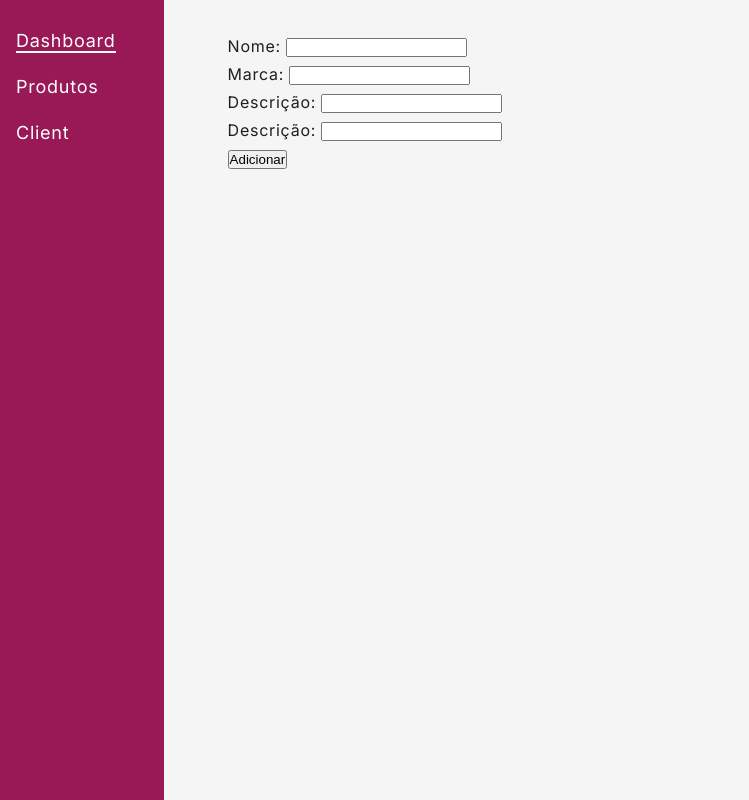
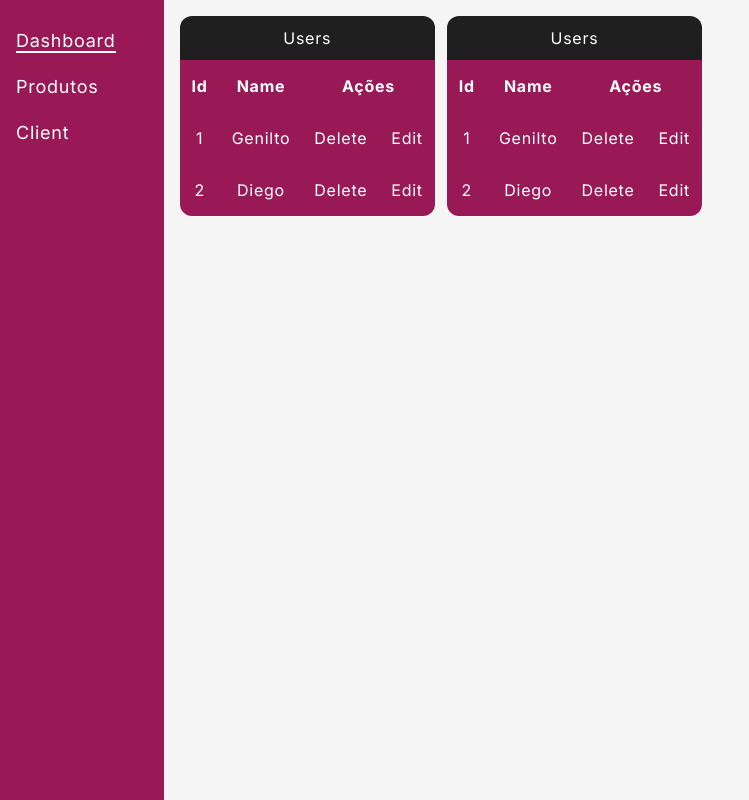
Before and after one commit to PedroAloonso/Digital-College-FullStack, a React (Vite) app: page /dashboard in a window 1280 px wide. Shown: the whole page, without its empty margins (0-749 px from the left). Built offline with nearby package versions, Linux system fonts and the light colour scheme.

Commit message:
feat: add Table component and integrate it into Dashboard; update styles for layout and improve structure

```diff
--- /dev/null
+++ b/src/components/Table/Table.jsx
@@ -0,0 +1,38 @@
+import style from "./table.module.scss";
+
+export default function Table({ columns, data, tableName }) {
+    // TODO: Implementar uma paginação nas tabelas, por enquanto usando o scroll
+    // TODO: Adicionar o botão de adicionar que chama um modal
+    return (
+        <table className={style.table}>
+            <caption>{tableName}</caption>
+            <thead>
+                <tr>
+                    {columns.map((value, index) => {
+                        return (
+                            <th key={index} scope="col">
+                                {value}
+                            </th>
+                        );
+                    })}
+                    <th scope="col" colSpan={2}>
+                        Ações
+                    </th>
+                </tr>
+            </thead>
+            <tbody>
+                {data.map((element, index) => {
+                    return (
+                        <tr key={index}>
+                            {element.map((value, valueIndex) => {
+                                return <td key={valueIndex}>{value}</td>;
+                            })}
+                            <td>Delete</td>
+                            <td>Edit</td>
+                        </tr>
+                    );
+                })}
+            </tbody>
+        </table>
+    );
+}
--- /dev/null
+++ b/src/components/Table/table.module.scss
@@ -0,0 +1,41 @@
+.table {
+    display: block;
+    border-spacing: 0;
+
+    padding: 0 !important;
+    height: fit-content;
+
+    color: var(--white);
+    text-align: center;
+
+    & caption {
+        border-top-right-radius: 12px;
+        border-top-left-radius: 12px;
+        background-color: var(--dark-gray);
+        padding: 8px;
+        color: var(--white);
+    }
+
+    & td,
+    th {
+        background-color: var(--tertiary);
+        padding: 12px;
+    }
+
+    & thead tr {
+        & th {
+            text-transform: capitalize;
+        }
+    }
+
+    tbody {
+        & tr:last-child {
+            & td:last-child {
+                border-bottom-right-radius: 12px;
+            }
+            & td:first-child {
+                border-bottom-left-radius: 12px;
+            }
+        }
+    }
+}
--- a/src/pages/Dashboard/Dashboard.jsx
+++ b/src/pages/Dashboard/Dashboard.jsx
@@ -1,13 +1,13 @@
 import style from "./dashboard.module.scss";
-import { Outlet } from "react-router-dom";
 
 import DashboardMenu from "../../components/Menu/DashboardMenu/DashboardMenu";
+import Table from "../../components/Table/Table";
 
 export default function Dashboard() {
     const handleSubmit = async (event) => {
         event.preventDefault(); // Evita o comportamento padrão do formulário
 
-        const form = document.querySelector("#form");
+        const form = event.target;
         const formData = new FormData(form);
 
         // Converte os dados do formulário para um objeto JSON
@@ -40,8 +40,21 @@ export default function Dashboard() {
     return (
         <div className={style.container}>
             <DashboardMenu />
-            <Outlet />
-            <form id="form" action="POST" onSubmit={handleSubmit}>
+
+            <div className={style.tablesContainer}>
+                <Table
+                    columns={["id", "name"]}
+                    data={[[1, "Genilto"], [2, "Diego"]]}
+                    tableName={"Users"}
+                />
+                <Table
+                    columns={["id", "name"]}
+                    data={[[1, "Genilto"], [2, "Diego"]]}
+                    tableName={"Users"}
+                />
+            </div>
+
+            {/* <form action="POST" onSubmit={handleSubmit}>
                 <div>
                     <label htmlFor="name">Nome: </label>
                     <input type="text" name="name" id="name" required />
@@ -59,7 +72,7 @@ export default function Dashboard() {
                     <input type="number" name="stock" id="stock" />
                 </div>
                 <button type="submit">Adicionar</button>
-            </form>
+            </form> */}
         </div>
     );
 }
--- a/src/pages/Dashboard/dashboard.module.scss
+++ b/src/pages/Dashboard/dashboard.module.scss
@@ -4,5 +4,13 @@
     @include TextClasses.text-small;
 
     display: flex;
+
     background-color: var(--light-gray-3);
 }
+
+.tablesContainer {
+    padding: 1em !important;
+    display: flex;
+    flex-wrap: wrap;
+    gap: 12px;
+}
--- a/src/routes/AppRoutes.jsx
+++ b/src/routes/AppRoutes.jsx
@@ -38,7 +38,7 @@ export default function AppRoutes() {
 
                     <Route path="*" element={<Home />} />
                 </Route>
-                <Route path="/dashboard">
+                <Route path="/dashboard" element={<Outlet />}>
                     <Route index element={<Dashboard />} />
                     <Route path="products" element={<Dashboard />} />
                     <Route path="client" element={<Dashboard />} />
```
